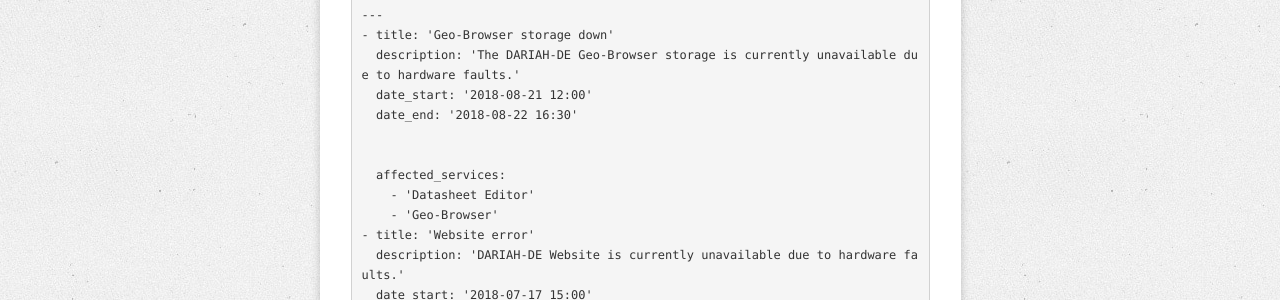
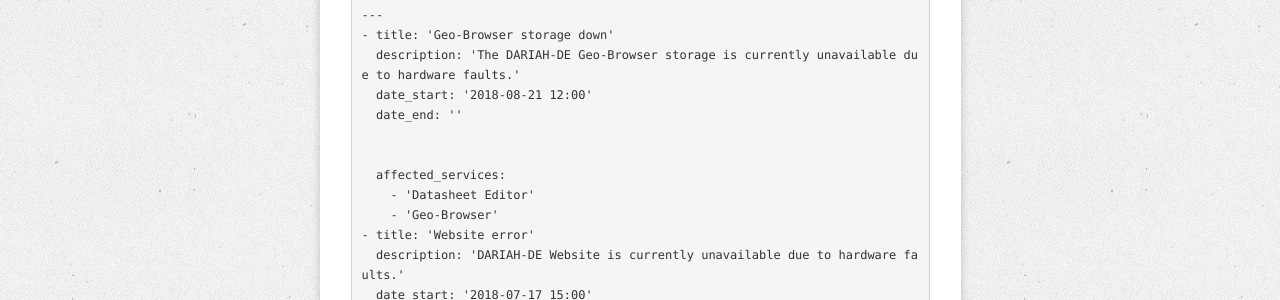
Before and after one commit to DARIAH-DE/status, a Jekyll site: the page built from currentdata.md, in a window 1280 px wide and 900 px high. Shown: the part 169-469 px from the top of the window. Built offline with Jekyll 4.4.1, drawn with Linux system fonts in a browser that asks for light colours; our own code applies the rules of GitHub Pages for plain Markdown files.

Commit message:
Update outages.yaml

```diff
--- a/_data/outages.yaml
+++ b/_data/outages.yaml
@@ -2,7 +2,7 @@
 - title: 'Geo-Browser storage down'
   description: 'The DARIAH-DE Geo-Browser storage is currently unavailable due to hardware faults.'
   date_start: '2018-08-21 12:00'
-  date_end: '2018-08-22 16:30'
+  date_end: ''
   affected:
     - '/middlewares/dariah-openstorage'
 - title: 'Website error'
```
